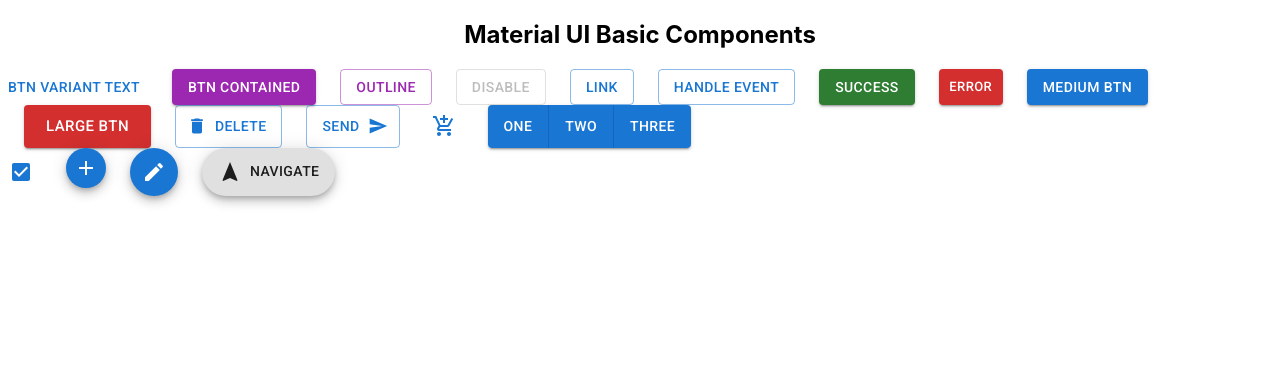
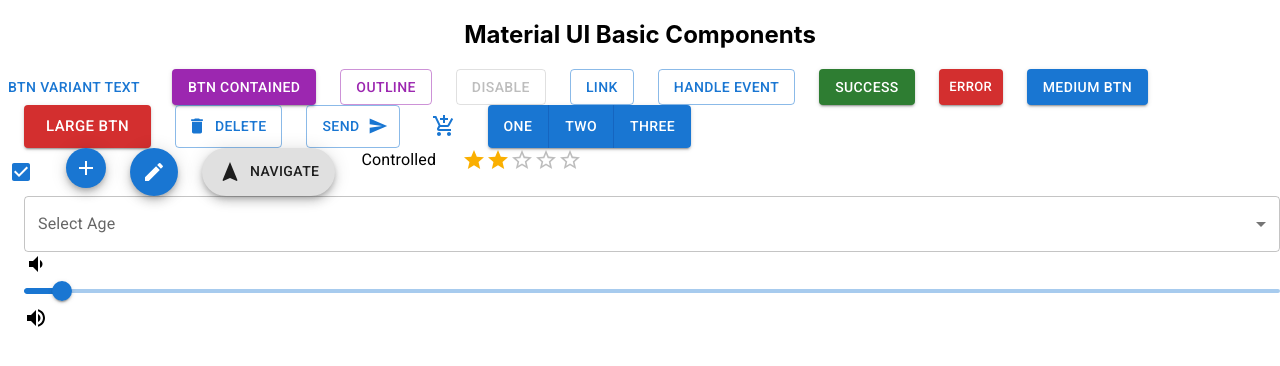
Before and after one commit to SohelTanbir/Vaid-tech, a React (Create React App) app: page / in a window 1280 px wide. Shown: the top 366 px of the page. Built offline with nearby package versions, Linux system fonts and the light colour scheme.

Commit message:
leraned radio btn, select option, range Slider

```diff
--- a/src/Components/MUI.jsx
+++ b/src/Components/MUI.jsx
@@ -5,13 +5,19 @@
 import AddShoppingCartIcon from '@mui/icons-material/AddShoppingCart';
 import AddIcon from '@mui/icons-material/Add';
 import EditIcon from '@mui/icons-material/Edit';
+import VolumeDown from '@mui/icons-material/VolumeDown';
+import VolumeUp from '@mui/icons-material/VolumeUp';
 import NavigationIcon from '@mui/icons-material/Navigation';
-import { Checkbox, Stack } from '@mui/material';
-import { IconButton } from '@mui/material';
+import { FormControl, IconButton, InputLabel, MenuItem, Select, Slider } from '@mui/material';
 import { ButtonGroup, Fab } from '@mui/material';
+import Rating from '@mui/material/Rating';
+import { Checkbox, Stack, Typography, } from '@mui/material';
 
 
 const MUI = () => {
+    const [value, setValue] = React.useState(2);
+
+
     return (
         <div className='mui-component'>
 
@@ -60,6 +66,39 @@
         <NavigationIcon sx={{ mr: 1 }} />
         Navigate
       </Fab>
+      <Typography component="legend">Controlled</Typography>
+      <Rating
+        name="simple-controlled"
+        value={value}
+        onChange={(event, newValue) => {
+            setValue(newValue);
+        }}
+        />
+<FormControl fullWidth>
+  <InputLabel id="demo-simple-select-label">Select Age</InputLabel>
+  <Select
+    labelId="demo-simple-select-label"
+    id="demo-simple-select"
+    label="Select Age"
+  >
+    <MenuItem value={10}>Ten</MenuItem>
+    <MenuItem value={20}>Twenty</MenuItem>
+    <MenuItem value={30}>Thirty</MenuItem>
+  </Select>
+
+
+</FormControl>
+
+<VolumeDown />
+  <Slider aria-label="Volume" value={3}  />
+  <VolumeUp />
+
+
+
+
+
+
+
 
 
         </Stack>
```
